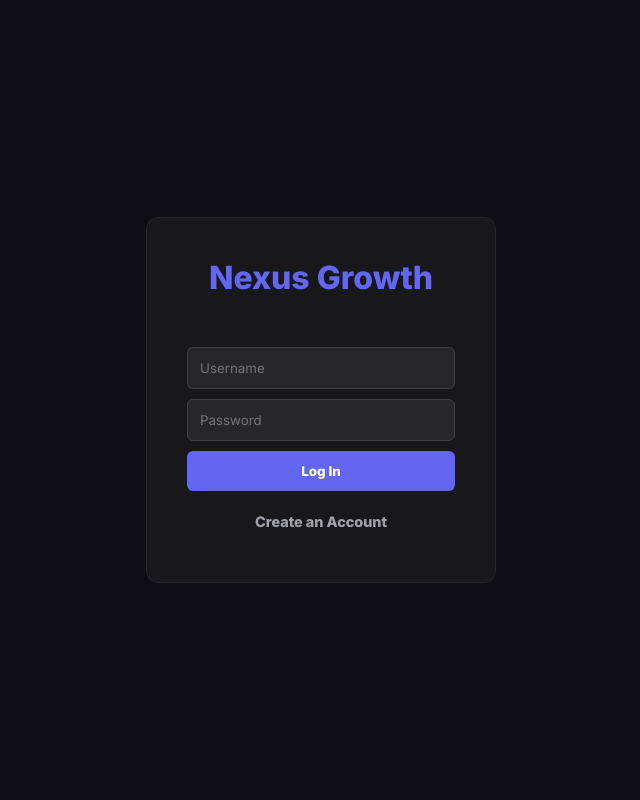
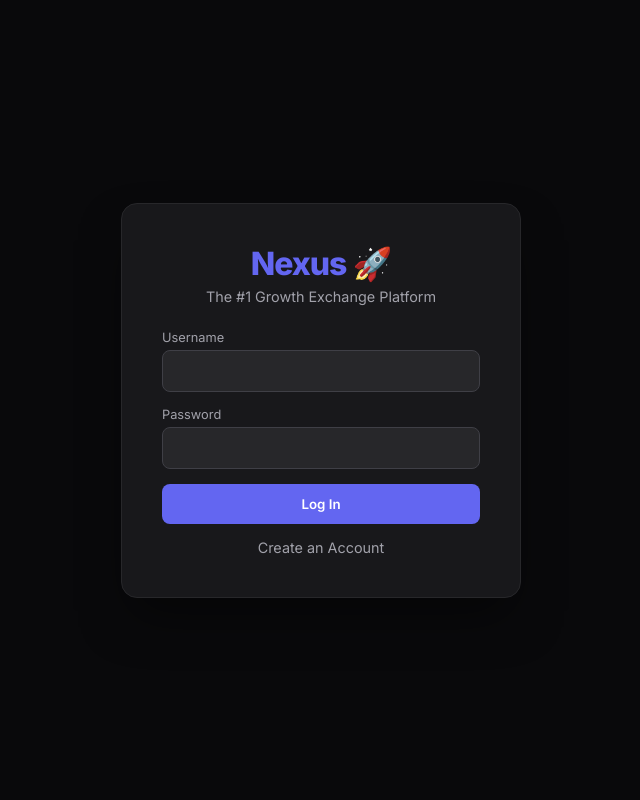
Before and after one commit to YNIXXX-HUB/sub-bot-backend, a Flask app: template templates/index.html in a window 1280 px wide. Shown: the whole page, without its empty margins (319-959 px from the left). Run offline with Flask 3, Linux system fonts and the light colour scheme; the template is opened without the code that fills it, so the values that code supplies are empty; some libraries are stand-ins or nearby versions.

Commit message:
Update index.html

```diff
--- a/templates/index.html
+++ b/templates/index.html
@@ -3,93 +3,168 @@
 <head>
     <meta charset="UTF-8">
     <meta name="viewport" content="width=device-width, initial-scale=1.0">
-    <title>Nexus Growth | Free YouTube Subs</title>
+    <title>Nexus Growth | Premium</title>
     <script src="https://cdnjs.cloudflare.com/ajax/libs/socket.io/4.0.1/socket.io.js"></script>
     <link href="https://fonts.googleapis.com/css2?family=Inter:wght@400;600;800&display=swap" rel="stylesheet">
     <style>
-        :root { --bg: #0f0f13; --panel: #18181b; --accent: #6366f1; --accent-hover: #4f46e5; --text: #ffffff; --red: #ef4444; }
+        :root {
+            --bg: #09090b;
+            --panel: #18181b;
+            --border: #27272a;
+            --accent: #6366f1; /* Indigo-500 */
+            --accent-hover: #4f46e5;
+            --text-main: #ffffff;
+            --text-dim: #a1a1aa;
+            --danger: #ef4444;
+            --success: #22c55e;
+        }
         * { box-sizing: border-box; margin: 0; padding: 0; font-family: 'Inter', sans-serif; }
-        body { background-color: var(--bg); color: var(--text); height: 100vh; overflow: hidden; display: flex; flex-direction: column; }
+        body { background-color: var(--bg); color: var(--text-main); height: 100vh; overflow: hidden; display: flex; flex-direction: column; }
 
-        #auth-screen { position: fixed; top: 0; left: 0; width: 100%; height: 100%; background: var(--bg); z-index: 100; display: flex; align-items: center; justify-content: center; }
-        .auth-box { background: var(--panel); padding: 40px; border-radius: 12px; width: 350px; text-align: center; border: 1px solid #27272a; }
-        .auth-box h1 { margin-bottom: 20px; color: var(--accent); }
-        input { width: 100%; background: #27272a; border: 1px solid #3f3f46; padding: 12px; color: white; border-radius: 6px; margin-bottom: 10px; outline: none; }
-        input:focus { border-color: var(--accent); }
-        button { width: 100%; background: var(--accent); color: white; border: none; padding: 12px; border-radius: 6px; font-weight: bold; cursor: pointer; transition: 0.2s; }
-        button:hover { background: var(--accent-hover); }
-        .switch-btn { background: transparent; color: #a1a1aa; margin-top: 10px; font-size: 0.9rem; }
-        .error-msg { color: var(--red); font-size: 0.9rem; margin-bottom: 10px; height: 20px; }
+        /* AUTH SCREEN */
+        #auth-overlay { position: fixed; inset: 0; background: var(--bg); z-index: 50; display: flex; align-items: center; justify-content: center; }
+        .glass-panel { background: var(--panel); border: 1px solid var(--border); padding: 40px; border-radius: 16px; width: 400px; text-align: center; box-shadow: 0 25px 50px -12px rgba(0, 0, 0, 0.5); }
+        .brand-title { font-size: 2rem; font-weight: 800; color: var(--accent); margin-bottom: 5px; letter-spacing: -1px; }
+        .subtitle { color: var(--text-dim); font-size: 0.9rem; margin-bottom: 25px; }
 
-        /* DASHBOARD LAYOUT */
-        #dashboard { display: none; height: 100vh; display: flex; }
-        .sidebar { width: 250px; background: var(--panel); padding: 20px; border-right: 1px solid #27272a; }
-        .main-feed { flex: 1; padding: 20px; overflow-y: auto; }
-        .chat-panel { width: 300px; background: var(--panel); border-left: 1px solid #27272a; display: flex; flex-direction: column; }
+        .input-group { margin-bottom: 15px; text-align: left; }
+        .input-group label { display: block; color: var(--text-dim); font-size: 0.8rem; margin-bottom: 5px; }
+        input { width: 100%; background: #27272a; border: 1px solid #3f3f46; color: white; padding: 12px; border-radius: 8px; outline: none; transition: 0.2s; }
+        input:focus { border-color: var(--accent); box-shadow: 0 0 0 2px rgba(99, 102, 241, 0.2); }
 
-        .logo { font-size: 1.5rem; color: var(--accent); font-weight: 800; margin-bottom: 30px; }
-        .stat-box { background: #27272a; padding: 15px; border-radius: 8px; margin-bottom: 20px; }
-        .card { background: var(--panel); border: 1px solid #27272a; padding: 15px; margin-bottom: 10px; border-radius: 8px; position: relative; }
-        .card-tag { position: absolute; top: 10px; right: 10px; background: #27272a; padding: 2px 6px; border-radius: 4px; font-size: 0.7rem; }
+        .btn-primary { width: 100%; background: var(--accent); color: white; border: none; padding: 12px; border-radius: 8px; font-weight: 600; cursor: pointer; transition: 0.2s; }
+        .btn-primary:hover { background: var(--accent-hover); transform: translateY(-1px); }
+        .btn-link { background: none; border: none; color: var(--text-dim); margin-top: 15px; cursor: pointer; font-size: 0.9rem; }
+        .btn-link:hover { color: white; text-decoration: underline; }
 
-        .chat-messages { flex: 1; overflow-y: auto; padding: 15px; display: flex; flex-direction: column; gap: 8px; }
-        .chat-input { padding: 15px; border-top: 1px solid #27272a; }
-        .msg strong { color: var(--accent); }
+        .error-banner { background: rgba(239, 68, 68, 0.1); border: 1px solid var(--danger); color: var(--danger); padding: 10px; border-radius: 8px; font-size: 0.9rem; margin-bottom: 15px; display: none; }
+
+        /* MAIN APP LAYOUT */
+        #app-layout { display: none; height: 100vh; display: flex; }
+
+        /* SIDEBAR */
+        aside { width: 260px; background: var(--panel); border-right: 1px solid var(--border); padding: 25px; display: flex; flex-direction: column; }
+        .user-profile { background: #27272a; padding: 15px; border-radius: 12px; border: 1px solid var(--border); margin-bottom: 30px; }
+        .user-name { font-weight: 700; font-size: 1.1rem; }
+        .user-stats { display: flex; justify-content: space-between; margin-top: 10px; font-size: 0.9rem; color: var(--text-dim); }
+        .stat-value { color: var(--accent); font-weight: bold; }
+
+        .menu-item { display: block; padding: 12px; border-radius: 8px; color: var(--text-dim); text-decoration: none; margin-bottom: 5px; cursor: pointer; transition: 0.2s; }
+        .menu-item:hover { background: #27272a; color: white; }
+        .menu-item.active { background: rgba(99, 102, 241, 0.1); color: var(--accent); }
+
+        /* CENTER FEED */
+        main { flex: 1; padding: 30px; overflow-y: auto; }
+        .feed-header { display: flex; justify-content: space-between; align-items: center; margin-bottom: 25px; }
+
+        .promo-creator { background: var(--panel); border: 1px solid var(--border); padding: 20px; border-radius: 12px; margin-bottom: 30px; }
+        .promo-row { display: flex; gap: 10px; margin-top: 15px; }
+
+        .card-grid { display: grid; grid-template-columns: repeat(auto-fill, minmax(280px, 1fr)); gap: 20px; }
+        .card { background: var(--panel); border: 1px solid var(--border); border-radius: 12px; padding: 20px; transition: 0.2s; position: relative; overflow: hidden; }
+        .card:hover { border-color: var(--accent); transform: translateY(-3px); }
+        .card::before { content: ''; position: absolute; top: 0; left: 0; width: 100%; height: 4px; background: var(--accent); opacity: 0.5; }
+        .card h3 { font-size: 1.1rem; margin-bottom: 15px; white-space: nowrap; overflow: hidden; text-overflow: ellipsis; }
+
+        /* CHAT */
+        .chat-section { width: 320px; background: var(--panel); border-left: 1px solid var(--border); display: flex; flex-direction: column; }
+        .chat-head { padding: 20px; border-bottom: 1px solid var(--border); font-weight: 700; display: flex; align-items: center; gap: 10px; }
+        .live-dot { width: 8px; height: 8px; background: var(--success); border-radius: 50%; box-shadow: 0 0 10px var(--success); }
+        .chat-body { flex: 1; overflow-y: auto; padding: 20px; display: flex; flex-direction: column; gap: 12px; }
+        .chat-msg { font-size: 0.9rem; line-height: 1.4; }
+        .chat-user { color: var(--accent); font-weight: 700; margin-right: 5px; }
+        .chat-foot { padding: 20px; border-top: 1px solid var(--border); }
 
         .hidden { display: none !important; }
     </style>
 </head>
 <body>
 
-    <!-- LOGIN SCREEN -->
-    <div id="auth-screen">
-        <div class="auth-box">
-            <h1>Nexus Growth</h1>
+    <!-- AUTH SCREEN -->
+    <div id="auth-overlay">
+        <div class="glass-panel">
+            <div class="brand-title">Nexus 🚀</div>
+            <div class="subtitle">The #1 Growth Exchange Platform</div>
+            <div id="error-banner" class="error-banner"></div>
 
-            <div id="login-form">
-                <p id="l-error" class="error-msg"></p>
-                <input type="text" id="l-user" placeholder="Username">
-                <input type="password" id="l-pass" placeholder="Password">
-                <button onclick="login()">Log In</button>
-                <button class="switch-btn" onclick="toggleAuth()">Create an Account</button>
+            <!-- LOGIN -->
+            <div id="login-view">
+                <div class="input-group">
+                    <label>Username</label>
+                    <input type="text" id="l-user">
+                </div>
+                <div class="input-group">
+                    <label>Password</label>
+                    <input type="password" id="l-pass">
+                </div>
+                <button class="btn-primary" onclick="handleLogin()">Log In</button>
+                <button class="btn-link" onclick="switchView('signup')">Create an Account</button>
             </div>
 
-            <div id="signup-form" class="hidden">
-                <p id="s-error" class="error-msg"></p>
-                <input type="text" id="s-user" placeholder="Choose Username">
-                <input type="password" id="s-pass" placeholder="Choose Password">
-                <button onclick="signup()">Sign Up</button>
-                <button class="switch-btn" onclick="toggleAuth()">Back to Login</button>
+            <!-- SIGNUP -->
+            <div id="signup-view" class="hidden">
+                <div class="input-group">
+                    <label>Choose Username</label>
+                    <input type="text" id="s-user">
+                </div>
+                <div class="input-group">
+                    <label>Choose Password</label>
+                    <input type="password" id="s-pass">
+                </div>
+                <button class="btn-primary" onclick="handleSignup()">Sign Up</button>
+                <button class="btn-link" onclick="switchView('login')">Back to Login</button>
             </div>
         </div>
     </div>
 
-    <!-- MAIN APP -->
-    <div id="dashboard" class="hidden">
-        <div class="sidebar">
-            <div class="logo">Nexus 🚀</div>
-            <div class="stat-box">
-                <h3 id="display-user">User</h3>
-                <p>Points: <span id="points-val" style="color:var(--accent)">0</span></p>
-                <p>Level: <span id="level-val">1</span></p>
+    <!-- APP INTERFACE -->
+    <div id="app-layout">
+        <aside>
+            <div class="brand-title" style="font-size: 1.5rem; margin-bottom: 30px;">Nexus</div>
+
+            <div class="user-profile">
+                <div class="user-name" id="display-name">Guest</div>
+                <div class="user-stats">
+                    <span>Points</span>
+                    <span class="stat-value" id="display-points">0</span>
+                </div>
             </div>
-            <button onclick="location.reload()" style="background:#27272a; margin-top:20px;">Logout</button>
-        </div>
 
-        <div class="main-feed">
-             <div style="background: #27272a; padding: 20px; border-radius: 8px; margin-bottom: 20px;">
-                <h3>Promote (-50 Pts)</h3>
-                <input type="text" id="promo-url" placeholder="https://youtube.com/..." style="margin-top:10px;">
-                <button onclick="promote()" style="margin-top:5px;">Promote Channel</button>
+            <div class="menu-item active">🔥 Dashboard</div>
+            <div class="menu-item" onclick="alert('Install Script to Earn!')">📜 Get Script</div>
+            <div style="flex:1"></div>
+            <div class="menu-item" style="color:var(--danger)" onclick="location.reload()">Log Out</div>
+        </aside>
+
+        <main>
+            <div class="promo-creator">
+                <h3>🚀 Promote Your Channel</h3>
+                <p style="color:var(--text-dim); font-size:0.9rem;">Cost: 50 Points per promotion</p>
+                <div class="promo-row">
+                    <input type="text" id="promo-url" placeholder="https://youtube.com/channel/..." style="flex:1">
+                    <button class="btn-primary" style="width: auto;" onclick="promote()">Promote</button>
+                </div>
             </div>
-            <div id="feed">Loading promotions...</div>
-        </div>
 
-        <div class="chat-panel">
-            <div style="padding:15px; border-bottom:1px solid #27272a;"><strong>Live Chat</strong></div>
-            <div class="chat-messages" id="chat-box"></div>
-            <div class="chat-input">
-                <input type="text" id="chat-msg" placeholder="Type message..." onkeypress="handleEnter(event)">
+            <div class="feed-header">
+                <h3>Active Promotions</h3>
+                <button class="btn-link" style="margin:0; color:var(--accent)" onclick="loadData()">Refresh Feed</button>
+            </div>
+
+            <div class="card-grid" id="feed-container">
+                <!-- Cards inject here -->
+            </div>
+        </main>
+
+        <div class="chat-section">
+            <div class="chat-head">
+                <div class="live-dot"></div> Live Global Chat
+            </div>
+            <div class="chat-body" id="chat-box">
+                <!-- Messages -->
+            </div>
+            <div class="chat-foot">
+                <input type="text" id="chat-input" placeholder="Type a message..." onkeypress="if(event.key==='Enter') sendChat()">
             </div>
         </div>
     </div>
@@ -98,91 +173,55 @@
         const socket = io();
         let currentUser = null;
 
-        function toggleAuth() {
-            document.getElementById('login-form').classList.toggle('hidden');
-            document.getElementById('signup-form').classList.toggle('hidden');
-            document.getElementById('l-error').innerText = "";
-            document.getElementById('s-error').innerText = "";
+        function showError(msg) {
+            const el = document.getElementById('error-banner');
+            el.innerText = msg;
+            el.style.display = 'block';
         }
 
-        async function login() {
+        function switchView(view) {
+            document.getElementById('login-view').classList.toggle('hidden');
+            document.getElementById('signup-view').classList.toggle('hidden');
+            document.getElementById('error-banner').style.display = 'none';
+        }
+
+        async function handleLogin() {
             const u = document.getElementById('l-user').value;
             const p = document.getElementById('l-pass').value;
-            document.getElementById('l-error').innerText = "Logging in...";
-
             try {
                 const res = await fetch('/api/login', {
                     method: 'POST', headers: {'Content-Type': 'application/json'},
                     body: JSON.stringify({username: u, password: p})
                 });
                 const data = await res.json();
-
                 if(data.success) {
                     currentUser = data.username;
                     localStorage.setItem('nexus_user', currentUser);
-                    showDash();
-                    loadData();
-                } else {
-                    document.getElementById('l-error').innerText = data.error;
-                }
-            } catch (e) {
-                document.getElementById('l-error').innerText = "Connection Error. Server might be sleeping.";
-            }
+                    enterApp(data);
+                } else showError(data.error);
+            } catch(e) { showError("Database Connection Failed. Check Render Settings."); }
         }
 
-        async function signup() {
+        async function handleSignup() {
             const u = document.getElementById('s-user').value;
             const p = document.getElementById('s-pass').value;
-            document.getElementById('s-error').innerText = "Creating account...";
-
             try {
                 const res = await fetch('/api/signup', {
                     method: 'POST', headers: {'Content-Type': 'application/json'},
                     body: JSON.stringify({username: u, password: p})
                 });
                 const data = await res.json();
-
-                if(data.success) {
-                    alert("Success! Please Log In.");
-                    toggleAuth();
-                } else {
-                    document.getElementById('s-error').innerText = data.error;
-                }
-            } catch (e) {
-                document.getElementById('s-error').innerText = "Server Error.";
-            }
+                if(data.success) { alert("Account Created! Please Login."); switchView('login'); }
+                else showError(data.error);
+            } catch(e) { showError("Database Connection Failed."); }
         }
 
-        function showDash() {
-            document.getElementById('auth-screen').classList.add('hidden');
-            document.getElementById('dashboard').classList.remove('hidden');
-            document.getElementById('display-user').innerText = currentUser;
-        }
-
-        async function loadData() {
-            const res = await fetch('/api/data', {
-                method: 'POST', headers: {'Content-Type': 'application/json'},
-                body: JSON.stringify({username: currentUser})
-            });
-            const data = await res.json();
-            document.getElementById('points-val').innerText = data.points;
-            document.getElementById('level-val').innerText = Math.floor(data.xp / 100) + 1;
-
-            const feed = document.getElementById('feed');
-            feed.innerHTML = '';
-            data.links.forEach(link => addCard(link));
-        }
-
-        function addCard(link) {
-            const feed = document.getElementById('feed');
-            const div = document.createElement('div');
-            div.className = 'card';
-            div.innerHTML = `
-                <div class="card-tag">${link.type}</div>
-                <h4>${link.owner}</h4>
-                <a href="${link.url}" target="_blank"><button style="margin-top:10px;">Visit</button></a>
-            `;
-            feed.prepend(div);
+        function enterApp(data) {
+            document.getElementById('auth-overlay').style.display = 'none';
+            document.getElementById('app-layout').style.display = 'flex';
+            document.getElementById('display-name').innerText = currentUser;
+            document.getElementById('display-points').innerText = data.points;
+            loadData();
         }
 
         async function promote() {
@@ -192,24 +231,42 @@
                 body: JSON.stringify({username: currentUser, url: url, type: 'channel'})
             });
             const data = await res.json();
-            if(data.success) alert("Promoted!");
-            else alert(data.error);
+            if(data.success) alert("Promoted Successfully!"); else alert(data.error);
         }
 
-        // CHAT
-        function handleEnter(e) { if(e.key === 'Enter') {
-            socket.emit('send_message', {username: currentUser, message: document.getElementById('chat-msg').value});
-            document.getElementById('chat-msg').value = '';
-        }}
-        socket.on('receive_message', (data) => {
+        async function loadData() {
+            const res = await fetch('/api/data', {
+                method: 'POST', headers: {'Content-Type': 'application/json'},
+                body: JSON.stringify({username: currentUser})
+            });
+            const data = await res.json();
+            const feed = document.getElementById('feed-container');
+            feed.innerHTML = "";
+            data.links.forEach(l => {
+                feed.innerHTML += `
+                <div class="card">
+                    <div style="position:absolute; top:10px; right:10px; font-size:0.7rem; color:#a1a1aa;">CHANNEL</div>
+                    <h3>${l.owner}</h3>
+                    <a href="${l.url}" target="_blank"><button class="btn-primary" style="padding:8px 15px;">Visit & Sub</button></a>
+                </div>`;
+            });
+        }
+
+        function sendChat() {
+            const input = document.getElementById('chat-input');
+            if(!input.value) return;
+            socket.emit('send_message', {username: currentUser, message: input.value});
+            input.value = '';
+        }
+
+        socket.on('receive_message', (d) => {
             const box = document.getElementById('chat-box');
-            box.innerHTML += `<div class="msg"><strong>${data.username}: </strong>${data.message}</div>`;
+            box.innerHTML += `<div class="chat-msg"><span class="chat-user">${d.username}:</span>${d.message}</div>`;
             box.scrollTop = box.scrollHeight;
         });
-        socket.on('new_promotion', (link) => addCard(link));
-        socket.on('update_stats', (data) => {
-            if(data.username === currentUser) document.getElementById('points-val').innerText = parseInt(document.getElementById('points-val').innerText) + data.points;
-        });
+
+        socket.on('new_promotion', () => loadData());
+        socket.on('update_stats', (d) => { if(d.username === currentUser) document.getElementById('display-points').innerText = parseInt(document.getElementById('display-points').innerText) + d.points; });
     </script>
 </body>
 </html>
```
